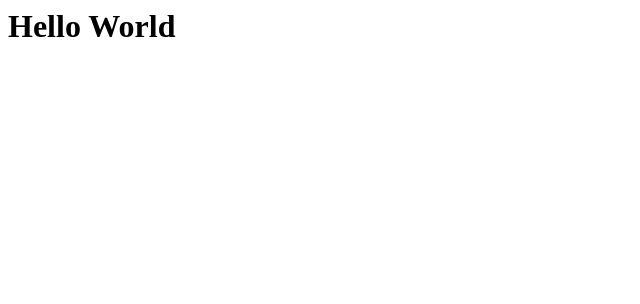
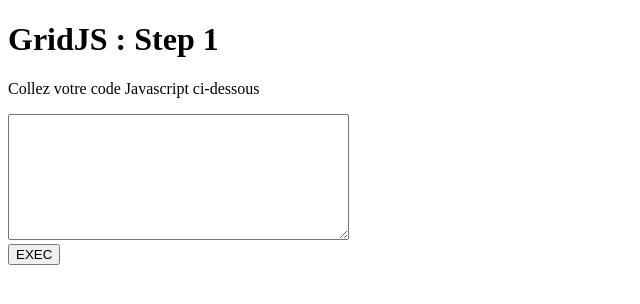
Before and after one commit to octo-technology/gridjs, a website: page app/public/index.html in a window 1280 px wide. Shown: the whole page, without its empty margins (0-640 px from the left). Drawn offline with Linux system fonts and the light colour scheme.

Commit message:
make textarea for js text

```diff
--- a/app/public/index.html
+++ b/app/public/index.html
@@ -1 +1,16 @@
-<h1>Hello World</h1>
+<!DOCTYPE HTML>
+<html>
+  <head>
+    <meta http-equiv="content-type" content="text/html; charset=utf-8">
+    <title>GridJS : Step 1</title>
+
+  </head>
+
+  <body>
+    <h1>GridJS : Step 1</h1>
+    <p>Collez votre code Javascript ci-dessous</p>
+    <textarea name="jscode" rows="8" cols="40"></textarea>
+    <br>
+    <button id="execute">EXEC</button>
+  </body>
+</html>
```
